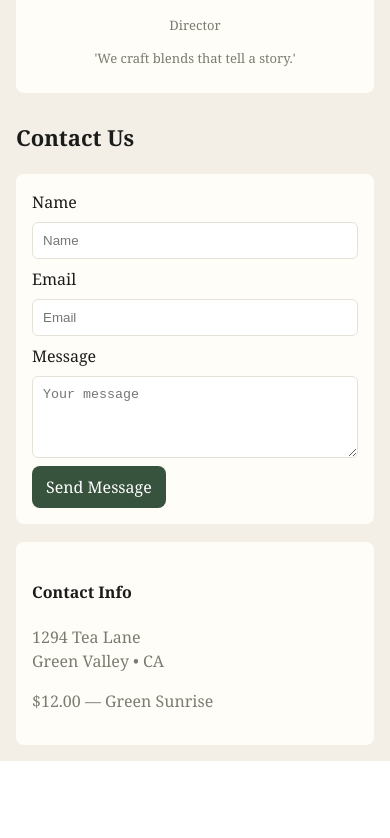
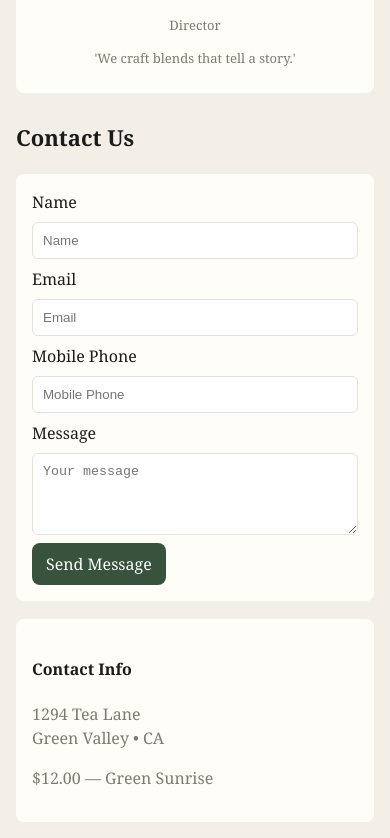
Before and after one commit to ari-fikri/dunses-homepage, a React (Vite) app: page / in a window 390 px wide. Shown: the part 3127-3965 px from the top of the page. Before the commit the page ends 3888 px from the top, so only its background shows below. Built offline with nearby package versions, Linux system fonts and the light colour scheme.

Commit message:
Add Mobile phone number field

```diff
--- a/src/components/Contact.jsx
+++ b/src/components/Contact.jsx
@@ -13,6 +13,8 @@ function Contact() {
           <input id="name" className="input" placeholder="Name" />
           <label htmlFor="email">Email</label>
           <input id="email" className="input" placeholder="Email" />
+          <label htmlFor="phone">Mobile Phone </label>
+          <input id="phone" className="input" placeholder="Mobile Phone" />
           <label htmlFor="message">Message</label>
           <textarea id="message" className="input" rows="4" placeholder="Your message"></textarea>
           <button className="submit" type="submit">Send Message</button>
```
